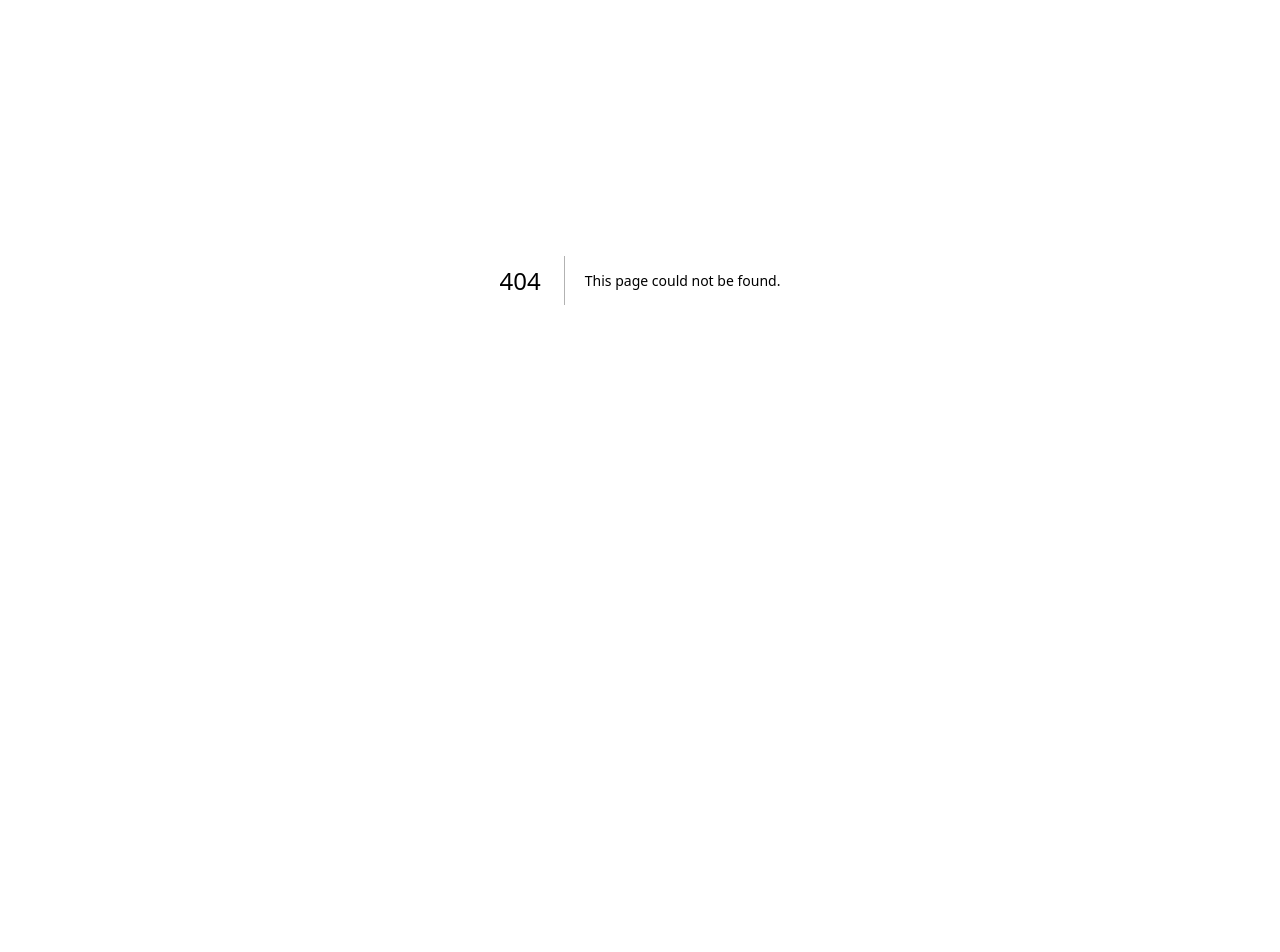
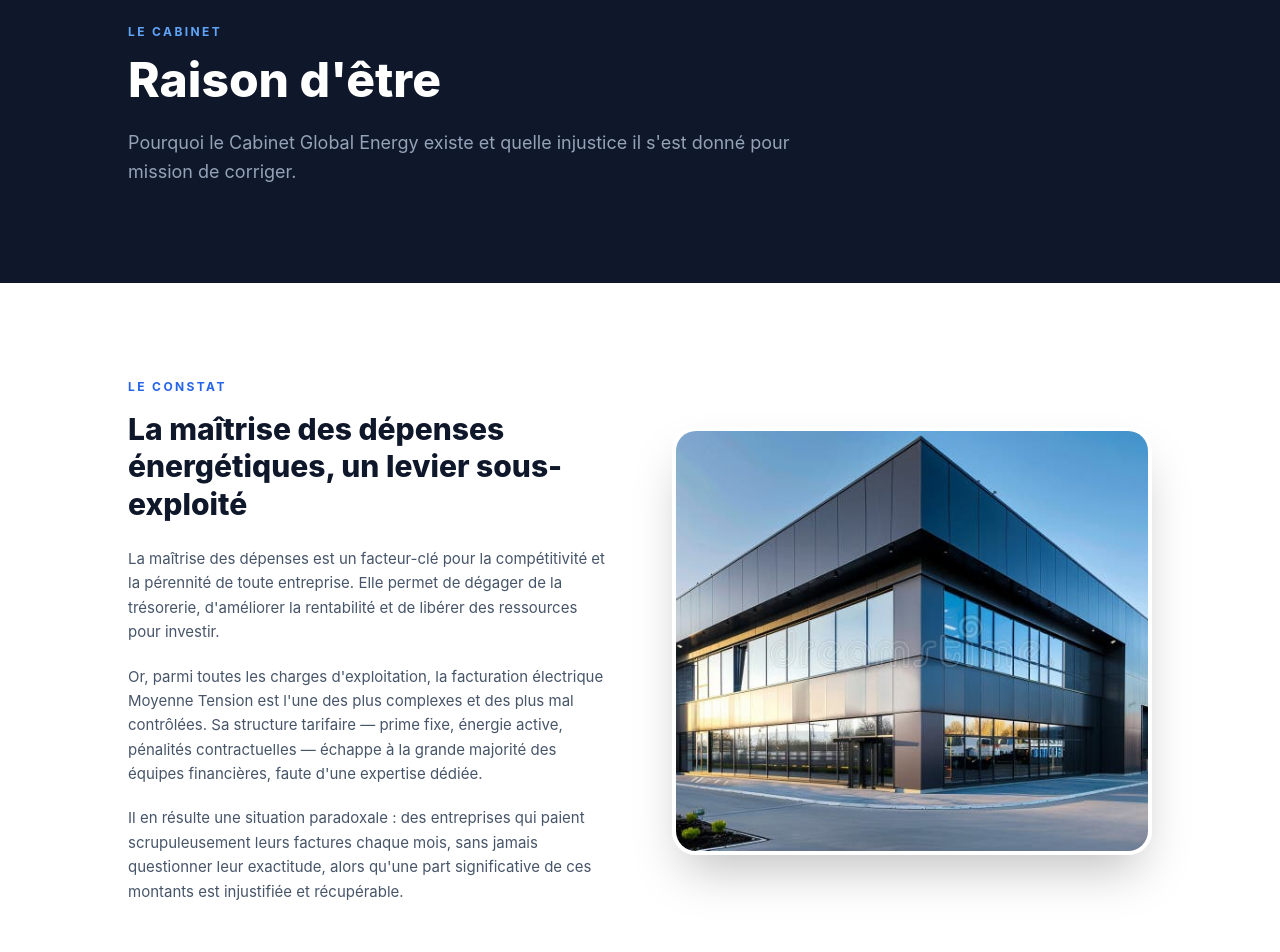
Before and after one commit to cabinetnoahetcie/factura-mt, a Next.js app in the folder frontend/: page /raison-detre in a window 1280 px wide. Before the commit this address had no page. Shown: the part 120-1072 px from the top of the page. Before the commit the page ends 800 px from the top, so only its background shows below. Built offline with nearby package versions, Linux system fonts and the light colour scheme.

Commit message:
Create page.jsx

```diff
--- /dev/null
+++ b/frontend/app/raison-detre/page.jsx
@@ -0,0 +1,131 @@
+'use client';
+import Navbar from '@/components/layout/Navbar';
+import Footer from '@/components/layout/Footer';
+import Link   from 'next/link';
+
+export default function RaisonDetre() {
+  return (
+    <div className="min-h-screen bg-white font-sans selection:bg-blue-100">
+      <Navbar onAudit={() => {}} />
+
+      <section className="bg-slate-900 pt-36 pb-24 px-6">
+        <div className="max-w-5xl mx-auto">
+          <p className="text-blue-400 font-bold text-xs uppercase tracking-[0.2em] mb-4">Le Cabinet</p>
+          <h1 className="text-4xl md:text-5xl font-extrabold text-white leading-tight mb-6">
+            Raison d'être
+          </h1>
+          <p className="text-slate-400 text-lg max-w-2xl leading-relaxed">
+            Pourquoi le Cabinet Global Energy existe et quelle injustice il s'est donné
+            pour mission de corriger.
+          </p>
+        </div>
+      </section>
+
+      {/* Le constat */}
+      <section className="py-24 px-6 bg-white">
+        <div className="max-w-5xl mx-auto grid grid-cols-1 lg:grid-cols-2 gap-16 items-center">
+          <div>
+            <p className="text-blue-600 font-bold text-xs uppercase tracking-[0.2em] mb-4">Le constat</p>
+            <h2 className="text-3xl font-extrabold text-slate-900 mb-6 leading-tight">
+              La maîtrise des dépenses énergétiques, un levier sous-exploité
+            </h2>
+            <div className="space-y-5 text-slate-600 text-[15px] leading-relaxed">
+              <p>
+                La maîtrise des dépenses est un facteur-clé pour la compétitivité et la pérennité
+                de toute entreprise. Elle permet de dégager de la trésorerie, d'améliorer la
+                rentabilité et de libérer des ressources pour investir.
+              </p>
+              <p>
+                Or, parmi toutes les charges d'exploitation, la facturation électrique Moyenne Tension
+                est l'une des plus complexes et des plus mal contrôlées. Sa structure tarifaire —
+                prime fixe, énergie active, pénalités contractuelles — échappe à la grande majorité
+                des équipes financières, faute d'une expertise dédiée.
+              </p>
+              <p>
+                Il en résulte une situation paradoxale : des entreprises qui paient scrupuleusement
+                leurs factures chaque mois, sans jamais questionner leur exactitude, alors qu'une
+                part significative de ces montants est injustifiée et récupérable.
+              </p>
+            </div>
+          </div>
+          <div className="rounded-3xl overflow-hidden shadow-2xl border-4 border-white">
+            <img src="/images/factory.jpg" alt="Site industriel Cameroun"
+              className="w-full h-[420px] object-cover"/>
+          </div>
+        </div>
+      </section>
+
+      {/* Notre réponse */}
+      <section className="py-24 px-6 bg-slate-50">
+        <div className="max-w-5xl mx-auto">
+          <p className="text-blue-600 font-bold text-xs uppercase tracking-[0.2em] mb-4">Notre réponse</p>
+          <h2 className="text-3xl font-extrabold text-slate-900 mb-6 leading-tight max-w-2xl">
+            Parce qu'il est plus simple d'améliorer sa rentabilité en optimisant ses dépenses
+            qu'en développant de nouveaux marchés
+          </h2>
+          <p className="text-slate-600 text-[15px] leading-relaxed mb-12 max-w-2xl">
+            Le Cabinet Global Energy a été fondé sur cette conviction. Nous avons imaginé
+            des solutions permettant aux entreprises camerounaises de récupérer les sommes
+            qu'elles paient injustement — sans effort de leur part, sans frais préalables,
+            et avec la garantie que notre rémunération est conditionnée à leurs résultats.
+          </p>
+
+          <div className="grid grid-cols-1 md:grid-cols-3 gap-6">
+            {[
+              {
+                num:   '01',
+                titre: 'Démystifier la facturation MT',
+                desc:  "Rendre accessible à tout Directeur Financier la lecture et la compréhension de sa facturation d'électricité Moyenne Tension, sans prérequis technique.",
+              },
+              {
+                num:   '02',
+                titre: 'Corriger les injustices tarifaires',
+                desc:  "Identifier les anomalies, les quantifier en FCFA, et accompagner le client dans leur correction auprès d'ENEO Cameroun.",
+              },
+              {
+                num:   '03',
+                titre: 'Aligner nos intérêts sur les vôtres',
+                desc:  "Ne percevoir d'honoraires que sur les économies effectivement réalisées. Si vous n'économisez pas, nous ne touchons rien.",
+              },
+            ].map(item => (
+              <div key={item.num} className="bg-white border border-slate-100 rounded-2xl p-7 hover:shadow-lg transition-shadow">
+                <p className="text-blue-500 font-black text-xs tracking-widest mb-3">{item.num}</p>
+                <h3 className="font-extrabold text-slate-900 text-base mb-3">{item.titre}</h3>
+                <p className="text-slate-500 text-sm leading-relaxed">{item.desc}</p>
+              </div>
+            ))}
+          </div>
+        </div>
+      </section>
+
+      {/* Citation */}
+      <section className="py-24 px-6 bg-slate-900">
+        <div className="max-w-3xl mx-auto text-center">
+          <blockquote className="text-2xl md:text-3xl font-bold text-white leading-relaxed mb-8">
+            "Chaque entreprise raccordée en Moyenne Tension au Cameroun mérite de savoir
+            exactement ce qu'elle paie — et pourquoi."
+          </blockquote>
+          <p className="text-blue-400 font-semibold text-sm">
+            Noah Kevyn Sorel — Co-fondateur, Cabinet Global Energy
+          </p>
+        </div>
+      </section>
+
+      {/* CTA */}
+      <section className="py-20 px-6 bg-white text-center">
+        <h2 className="text-2xl font-extrabold text-slate-900 mb-3">
+          Découvrez ce que vos factures dissimulent
+        </h2>
+        <p className="text-slate-500 mb-6 max-w-lg mx-auto text-[15px]">
+          L'étude est gratuite et sans engagement. Transmettez votre facture,
+          un expert du Cabinet vous contacte sous 48 heures.
+        </p>
+        <Link href="/" className="inline-block bg-slate-900 text-white px-10 py-4 rounded-full font-bold hover:bg-blue-600 transition-all text-sm">
+          Transmettre ma facture →
+        </Link>
+      </section>
+
+      <Footer />
+    </div>
+  );
+}
```
